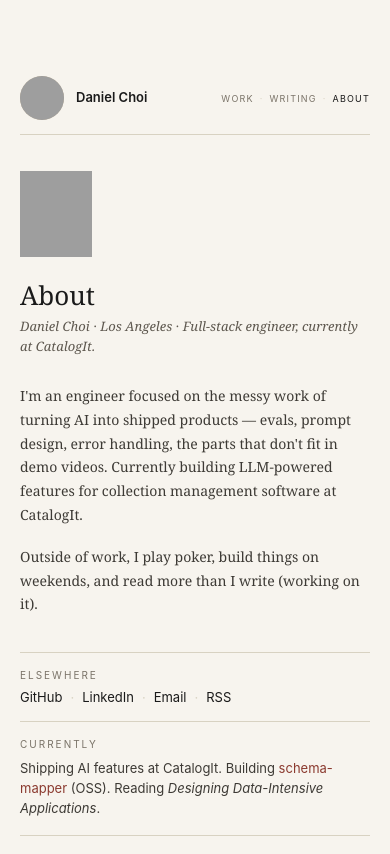
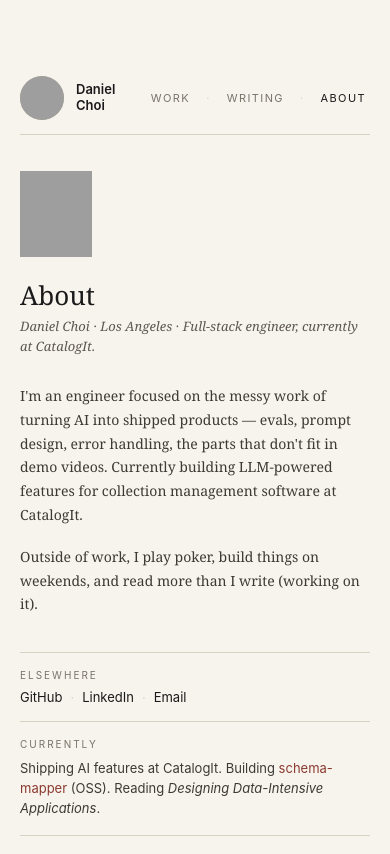
Before and after one commit to dchoiboi00/dchoiboi00.github.io, an Astro site: page /about in a window 390 px wide. Built offline with nearby package versions, Linux system fonts and the light colour scheme; Astro itself is replaced by a stand-in of ours; grey boxes are pictures that could not be loaded.

Commit message:
style: QA polish — wider column, larger nav, drop RSS
- Bump --col-width 640px → 960px so desktop doesn't feel mobile-sized;
  cap .prose at 680px to keep reading measure tight inside posts.
- Masthead nav: 10px → 13px, gap 6 → 18, add 8px hit padding so the
  WORK · WRITING · ABOUT links are easier to click.
- Remove RSS feed (page, integration dep, /about ELSEWHERE link).

```diff
--- a/package.json
+++ b/package.json
@@ -12,7 +12,6 @@
     "astro": "astro"
   },
   "dependencies": {
-    "@astrojs/rss": "^4.0.18",
     "astro": "^6.1.9"
   }
 }
--- a/src/components/Masthead.astro
+++ b/src/components/Masthead.astro
@@ -79,19 +79,22 @@ const currentPath = Astro.url.pathname;
   .masthead-nav {
     display: flex;
     align-items: center;
-    gap: 6px;
+    gap: 18px;
     font-family: var(--sans);
-    font-size: 10px;
-    letter-spacing: 1.8px;
+    font-size: 13px;
+    letter-spacing: 2px;
     text-transform: uppercase;
     color: var(--text-meta);
   }
-  .masthead-nav a { color: var(--text-meta); }
+  .masthead-nav a {
+    color: var(--text-meta);
+    padding: 8px 4px;
+  }
   .masthead-nav a:hover, .masthead-nav a.active { color: var(--text-primary); }
   .dot { color: var(--rule); }
 
   @media (max-width: 480px) {
     .masthead-role { display: none; }
-    .masthead-nav { font-size: 9px; letter-spacing: 1.2px; }
+    .masthead-nav { font-size: 11px; letter-spacing: 1.4px; gap: 12px; }
   }
 </style>
--- a/src/pages/about.astro
+++ b/src/pages/about.astro
@@ -37,8 +37,6 @@ import Masthead from '../components/Masthead.astro';
           <a href="https://linkedin.com/in/danielyoochoi">LinkedIn</a>
           <span class="dot">·</span>
           <a href="mailto:dchoiboi00@gmail.com">Email</a>
-          <span class="dot">·</span>
-          <a href="/rss.xml">RSS</a>
         </div>
       </div>
 
--- a/src/styles/global.css
+++ b/src/styles/global.css
@@ -16,7 +16,7 @@
   --serif: Georgia, 'Times New Roman', serif;
   --sans:  -apple-system, 'Inter', system-ui, sans-serif;
 
-  --col-width: 640px;
+  --col-width: 960px;
   --col-pad: 40px;
 }
 
@@ -96,6 +96,9 @@ a:hover { color: var(--accent); }
 }
 .prose blockquote strong { color: var(--text-primary); }
 
+/* Keep prose at a readable measure even when the column is wider */
+.prose { max-width: 680px; }
+
 /* ── Responsive ── */
 @media (max-width: 680px) {
   :root { --col-pad: 20px; }
```
Also changed, not shown: src/pages/rss.xml.ts (deleted, +0 -21 lines), 1 other file.
